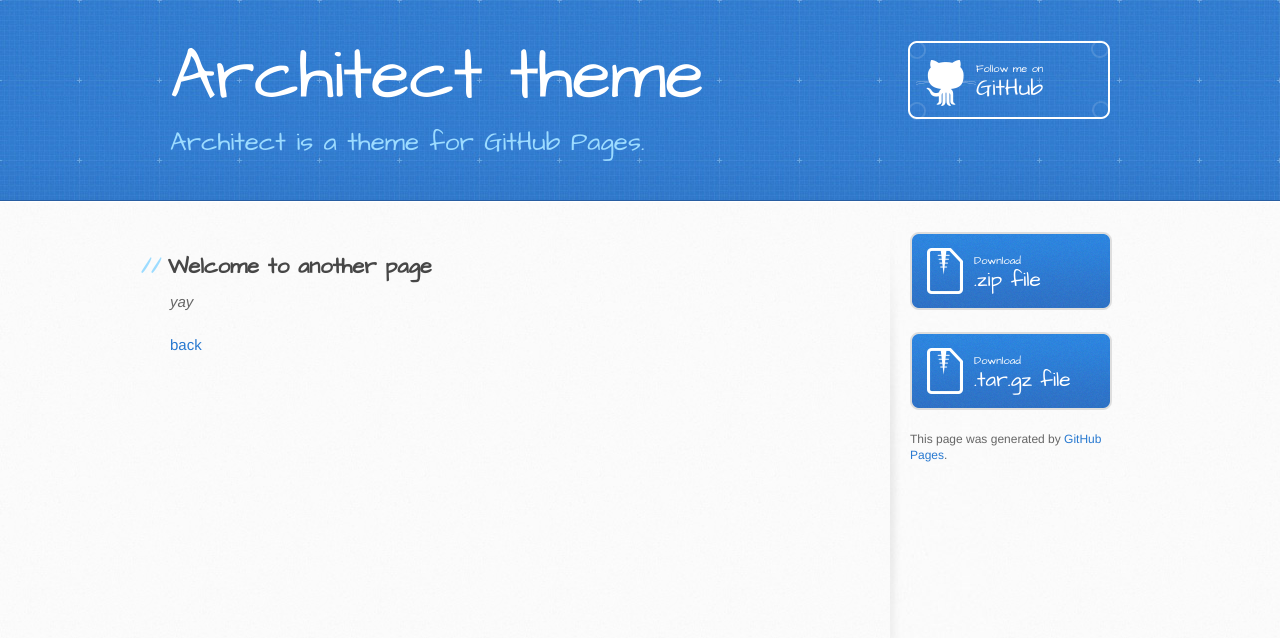
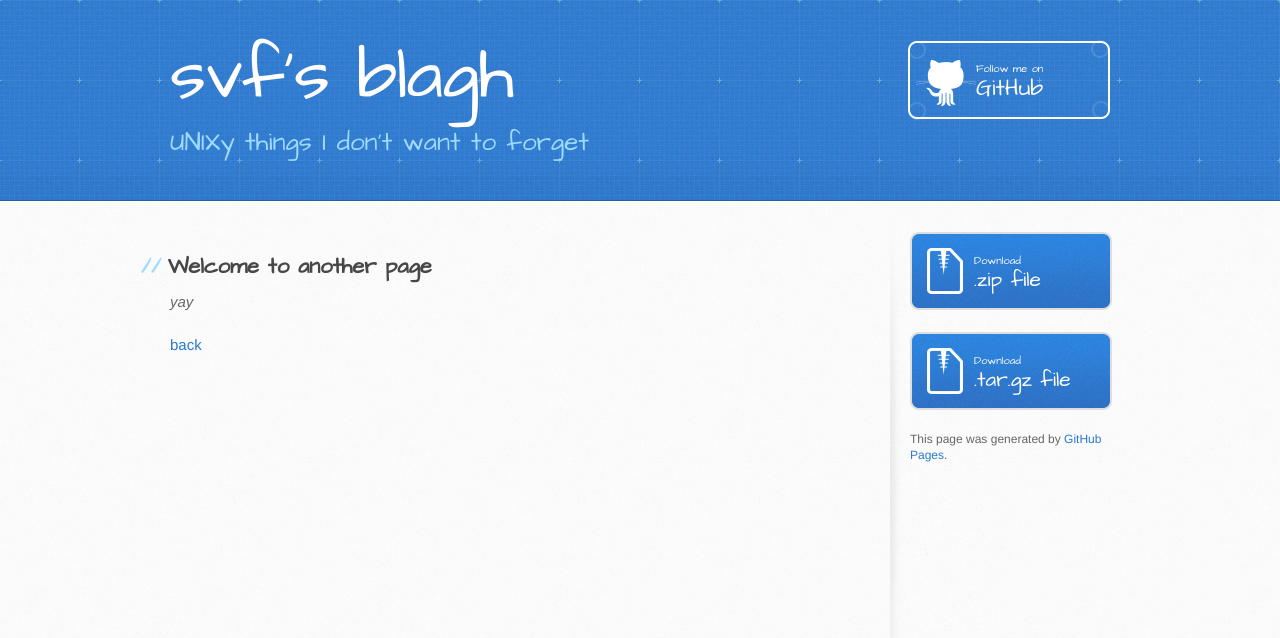
Before and after one commit to svf/svf.github.io, a Jekyll site: the page built from another-page.md, in a window 1280 px wide. Shown: the top 638 px of the page. Built offline with Jekyll 4.4.1, drawn with Linux system fonts in a browser that asks for light colours; our own code applies the rules of GitHub Pages for plain Markdown files.

Commit message:
added my info to _config.yml

```diff
--- a/_config.yml
+++ b/_config.yml
@@ -1,5 +1,5 @@
-title: Architect theme
-description: Architect is a theme for GitHub Pages.
+title: svf's blagh
+description: UNIXy things I don't want to forget
 show_downloads: true
 google_analytics:
 theme: jekyll-theme-architect
```
